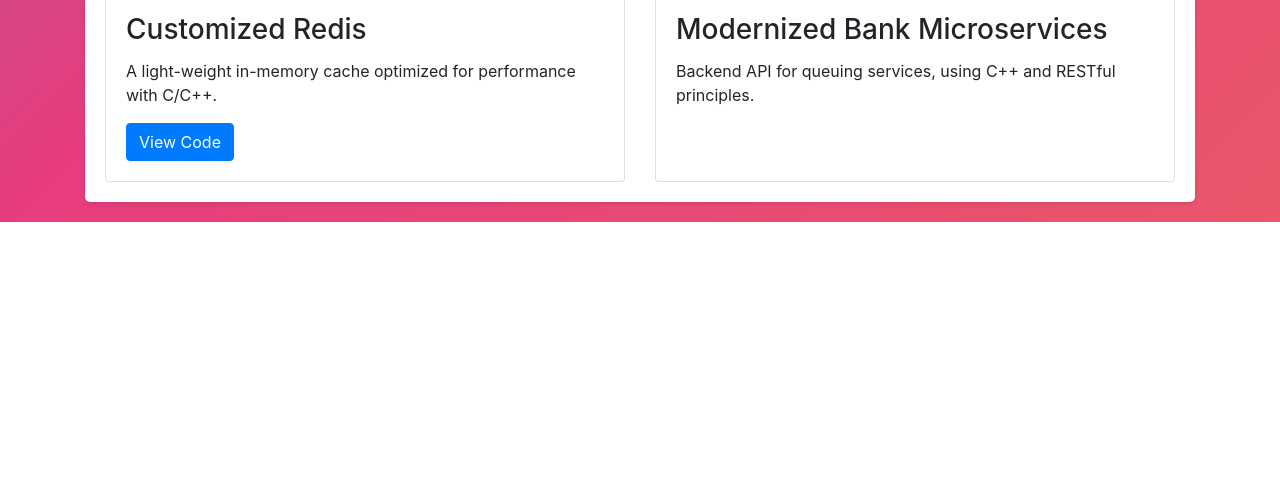
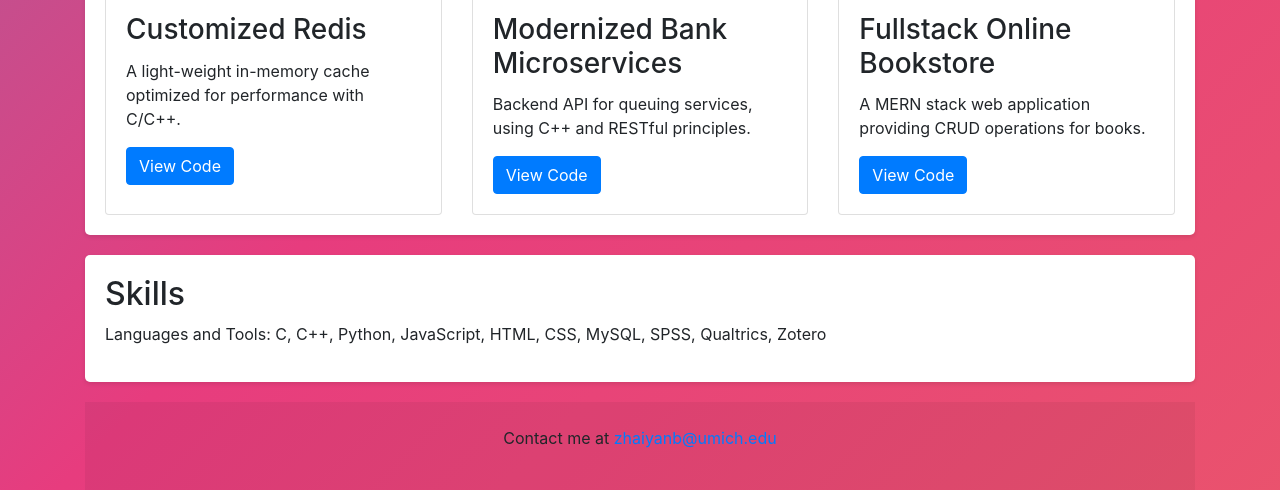
Before and after one commit to wotianxiadiyi/wotianxiadiyi.github.io, a plain HTML site: page index.html in a window 1280 px wide. Shown: the part 676-1166 px from the top of the page. Before the commit the page ends 898 px from the top, so only its background shows below. Drawn offline with nearby package versions, Linux system fonts and the light colour scheme.

Commit message:
Update index.html

```diff
--- a/index.html
+++ b/index.html
@@ -89,4 +89,35 @@
                     <div class="card-body">
                         <h3 class="card-title">Modernized Bank Microservices</h3>
                         <p class="card-text">Backend API for queuing services, using C++ and RESTful principles.</p>
-                        <a href="https://drive.google.com/file/d/1ORrR7LXaXwT2b6RySQTKXDSmGsY8oXfT/view?usp=
+                        <a href="https://drive.google.com/file/d/1ORrR7LXaXwT2b6RySQTKXDSmGsY8oXfT/view?usp=sharing" class="card-link btn btn-primary" target="_blank">View Code</a>
+                    </div>
+                </div>
+                <!-- Project 3 -->
+                <div class="card">
+                    <div class="card-body">
+                        <h3 class="card-title">Fullstack Online Bookstore</h3>
+                        <p class="card-text">A MERN stack web application providing CRUD operations for books.</p>
+                        <a href="https://drive.google.com/drive/folders/11gIA74-FkEFnqU4AYCazwtEa-o9QnCkV?usp=sharing" class="btn btn-primary" target="_blank">View Code</a>
+                    </div>
+                </div>
+            </div>
+        </div>
+
+        <!-- Skills Section -->
+        <div class="section">
+            <h2>Skills</h2>
+            <p>Languages and Tools: C, C++, Python, JavaScript, HTML, CSS, MySQL, SPSS, Qualtrics, Zotero</p>
+        </div>
+
+        <!-- Footer -->
+        <div class="text-center p-4" style="background-color: rgba(0, 0, 0, 0.05);">
+            <p>Contact me at <a href="mailto:zhaiyanb@umich.edu">zhaiyanb@umich.edu</a></p>
+        </div>
+    </div>
+
+    <!-- Bootstrap JS and its dependencies (Popper.js and jQuery) -->
+    <script src="https://code.jquery.com/jquery-3.3.1.slim.min.js"></script>
+    <script src="https://cdnjs.cloudflare.com/ajax/libs/popper.js/1.14.7/umd/popper.min.js"></script>
+    <script src="https://stackpath.bootstrapcdn.com/bootstrap/4.3.1/js/bootstrap.min.js"></script>
+</body>
+</html>
```
